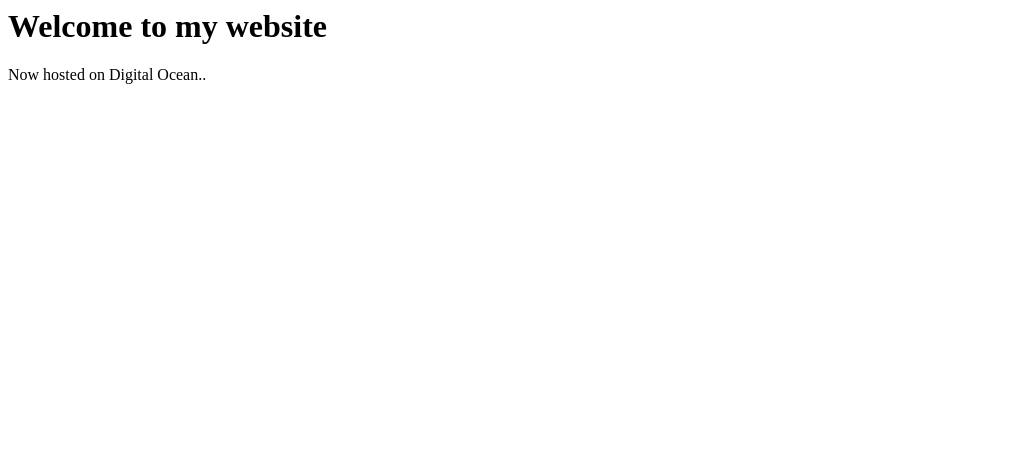
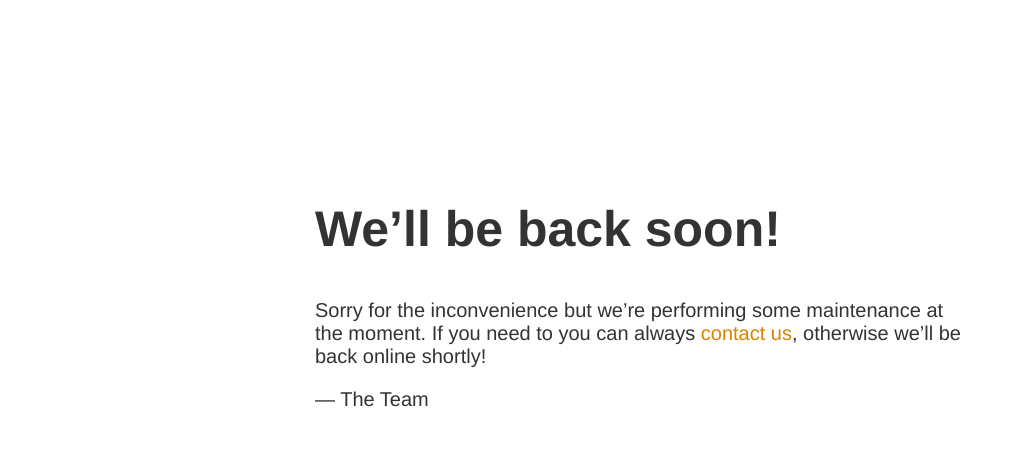
Before and after one commit to imransb/asb, a plain HTML site: page index.html in a window 1280 px wide. Shown: the whole page, without its empty margins (0-1015 px from the left). Drawn offline with Linux system fonts and the light colour scheme.

Commit message:
site maintenance page

```diff
--- a/index.html
+++ b/index.html
@@ -1,9 +1,21 @@
-<html xmlns="http://www.w3.org/1999/xhtml" >
-<head>
-    <title>My Website Home Page</title>
-</head>
-<body>
-  <h1>Welcome to my website</h1>
-  <p>Now hosted on Digital Ocean..</p>
-</body>
-</html>
+<!doctype html>
+<title>Site Maintenance</title>
+<style>
+  body { text-align: center; padding: 20px; }
+  @media (min-width: 768px){
+    body{ padding-top: 150px; }
+  }
+  h1 { font-size: 50px; }
+  body { font: 20px Helvetica, sans-serif; color: #333; }
+  article { display: block; text-align: left; max-width: 650px; margin: 0 auto; }
+  a { color: #dc8100; text-decoration: none; }
+  a:hover { color: #333; text-decoration: none; }
+</style>
+
+<article>
+    <h1>We&rsquo;ll be back soon!</h1>
+    <div>
+        <p>Sorry for the inconvenience but we&rsquo;re performing some maintenance at the moment. If you need to you can always <a href="mailto:imranbello@me.com">contact us</a>, otherwise we&rsquo;ll be back online shortly!</p>
+        <p>&mdash; The Team</p>
+    </div>
+</article>
```
